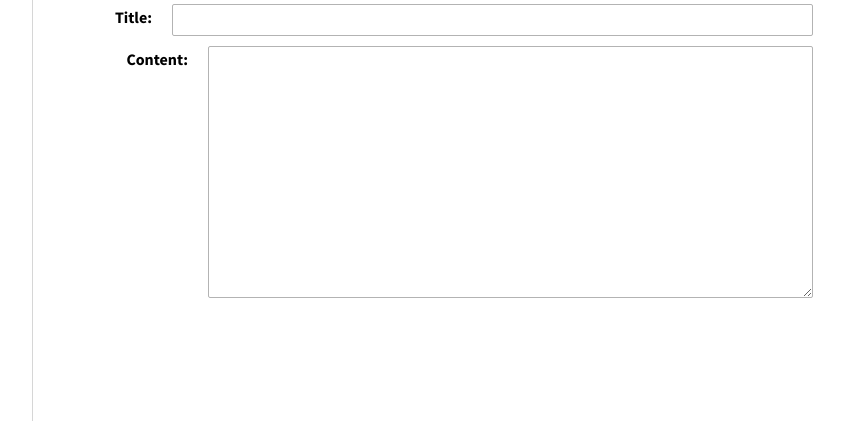
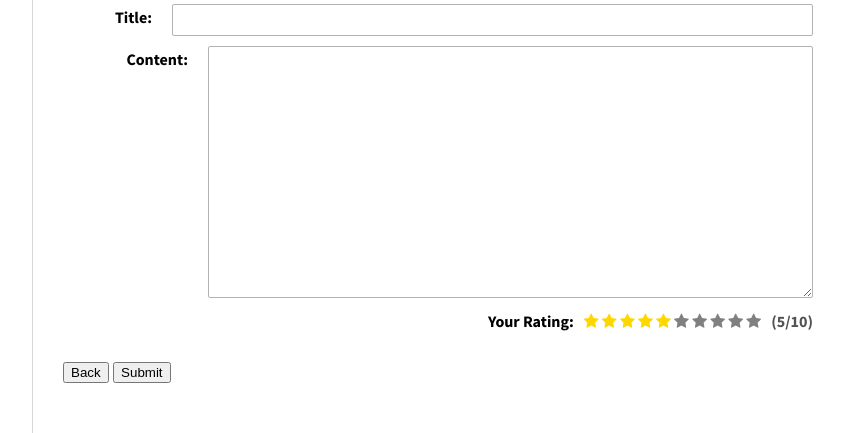
Before and after one commit to nakamarusun/colon-d-movie-review, a Flask app: template ColonD/templates/movies/post.html in a window 1280 px wide. Shown: the part 473-906 px from the top of the page, without its empty margins (148-992 px from the left). Run offline with Flask 2, Linux system fonts and the light colour scheme; the template is opened without the code that fills it, so the values that code supplies are empty; parts of the project's set-up code (start-up, migrations or seed data) failed here and were passed over.

Commit message:
Succesfully added a star system for review using javascript

```diff
--- a/ColonD/movies.py
+++ b/ColonD/movies.py
@@ -8,6 +8,7 @@ from requests import get
 from bs4 import BeautifulSoup
 from math import ceil
 from os import path
+from datetime import datetime
 import re
 
 bp = Blueprint("movies", __name__, url_prefix="/movies")
@@ -104,7 +105,6 @@ def get_movie(id):
 def movie(id):
 
     mov = get_movie(id)
-
     if not mov:
         # If there is no movie associated with that id
         abort(404)
@@ -114,14 +114,34 @@ def movie(id):
         movie=mov,
         img=get_movie_poster(mov[4], mov[0], mov[3]))
 
-@bp.route("/<string:id>/post")
+@bp.route("/<string:id>/post", methods=["GET", "POST"])
 def movie_post(id):
 
     mov = get_movie(id)
-    if not mov:
-        # If there is no movie associated with that id
-        abort(404)
-    else:
-        return render_template("movies/post.html",
-        movie=mov,
-        img=get_movie_poster(mov[4], mov[0], mov[3]))
+
+    if request.method == "GET":
+        # Get the forum posting thingy
+        if not mov:
+            # If there is no movie associated with that id
+            abort(404)
+        else:
+            return render_template("movies/post.html",
+            movie=mov,
+            img=get_movie_poster(mov[4], mov[0], mov[3]))
+
+    elif request.method == "POST":
+        title = request.form["title"]
+        content = request.form["review"]
+        star = request.form["star"]
+
+        if not mov:
+            abort(404)
+        else:
+            user_id = session.get("user_id")
+            if user_id:
+                cursor = db.mydb.cursor()
+                cursor.execute("INSERT INTO review (movie_id, author_id, created, title, body, star) VALUES(%s, %s, %s, %s, %s, %s, %s)", (
+                    id, user_id, datetime.now(), title, content, star
+                ))
+
+        return redirect(url_for("movies.movie", id=id))
--- a/ColonD/static/movies.css
+++ b/ColonD/static/movies.css
@@ -197,6 +197,7 @@ pages h1 {
     color: rgb(38, 145, 233);
 }
 
+
 form label {
     font-family: SourceSansPro;
     font-weight: bold;
@@ -226,3 +227,19 @@ form textarea {
     border-radius: 2px;
     margin-left: 20px;
 }
+
+.star_container {
+    margin-left: 10px;
+}
+
+.star_container .ch {
+    color: gold;
+}
+
+.star_container .nch {
+    color: grey;
+}
+
+.fa-star {
+    cursor: pointer;
+}
--- a/ColonD/templates/base.html
+++ b/ColonD/templates/base.html
@@ -9,7 +9,7 @@
 
 <topbar>
     <a href="/">
-    <img src="../static/title.png" alt="Colon D Logo" style="width:150px; height:auto"></a>
+    <img src="{{url_for('static', filename='title.png')}}" alt="Colon D Logo" style="width:150px; height:auto"></a>
     <user>
         {% if session.get("user", None) == None %}
         <flex><btn onclick="location.href='{{ url_for('user.login_user') }}'">Login</btn></flex>
--- a/ColonD/templates/movies/post.html
+++ b/ColonD/templates/movies/post.html
@@ -2,6 +2,7 @@
 
 {% block extra_head %}
 <link rel="stylesheet" href="{{ url_for('static', filename='movies.css') }}">
+<link rel="stylesheet" href="https://cdnjs.cloudflare.com/ajax/libs/font-awesome/4.7.0/css/font-awesome.min.css">
 {% endblock %}
 
 {% block title %}
@@ -23,6 +24,46 @@
 <form method="POST">
     <label>Title: <input type="text" id="title" name="title" maxlength="75" size="70" /></label>
     <label>Content: <textarea id="review" name="review" rows="12" cols="68"></textarea></label>
+    <label>Your Rating:<div class="star_container">
+        <i class="fa fa-star nch" id="0"></i>
+        <i class="fa fa-star nch" id="1"></i>
+        <i class="fa fa-star nch" id="2"></i>
+        <i class="fa fa-star nch" id="3"></i>
+        <i class="fa fa-star nch" id="4"></i>
+        <i class="fa fa-star nch" id="5"></i>
+        <i class="fa fa-star nch" id="6"></i>
+        <i class="fa fa-star nch" id="7"></i>
+        <i class="fa fa-star nch" id="8"></i>
+        <i class="fa fa-star nch" id="9"></i>
+    </div><div id="star_count" style="color: rgb(83, 83, 83); margin-left: 10px"> (-/--)</div></label>
+    <input id="star_var" type="hidden" name="star" value="5" />
+    <script>
+        var stars = 5;
+        function updateStar() {
+            document.getElementById("star_count").innerHTML = "("+ stars.toString() +"/10)";
+            for (var j = 0; j < 10; j++) {
+                if (j < stars) {
+                    document.getElementById(j.toString()).classList.remove("nch");
+                    document.getElementById(j.toString()).classList.add("ch");
+                } else {
+                    document.getElementById(j.toString()).classList.add("nch");
+                    document.getElementById(j.toString()).classList.remove("ch");
+                }
+            }
+        }
+        for (var i = 0; i < 10; i++) {
+            document.getElementById(i.toString()).addEventListener('click', function() {
+                // Function to update star
+                stars = parseInt(this.id) + 1;
+                document.getElementById("star_var").value = stars;
+                updateStar();
+            });
+        }
+        updateStar();
+    </script>
+    <br>
+    <input type="button" value="Back" onclick="location.href=location.href.substring(0, location.href.lastIndexOf('/'));">
+    <input type="submit" value="Submit">
 </form>
 </div>
 {% endblock %}
```
Also changed, not shown: ColonD/user.py (+4 -3 lines).
